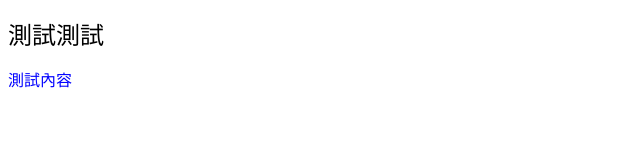
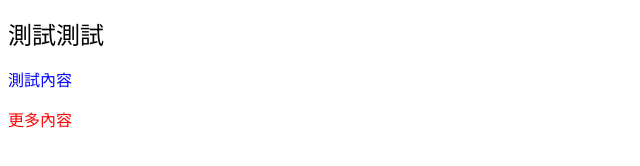
Before and after one commit to joy1110/multi-origin-test-github, a plain HTML site: page index.html in a window 1280 px wide. Shown: the full height of the page, 0-640 px from the left. Drawn offline with Linux system fonts and the light colour scheme.

Commit message:
更多內容

```diff
--- a/css/style.css
+++ b/css/style.css
@@ -6,3 +6,7 @@
 p {
     color: blue;
 }
+
+.more {
+    color: red;
+}
--- a/index.html
+++ b/index.html
@@ -10,5 +10,6 @@
 <body>
     <h1>測試測試</h1>
     <p>測試內容</p>
+    <p class="more">更多內容</p>
 </body>
 </html>
```
